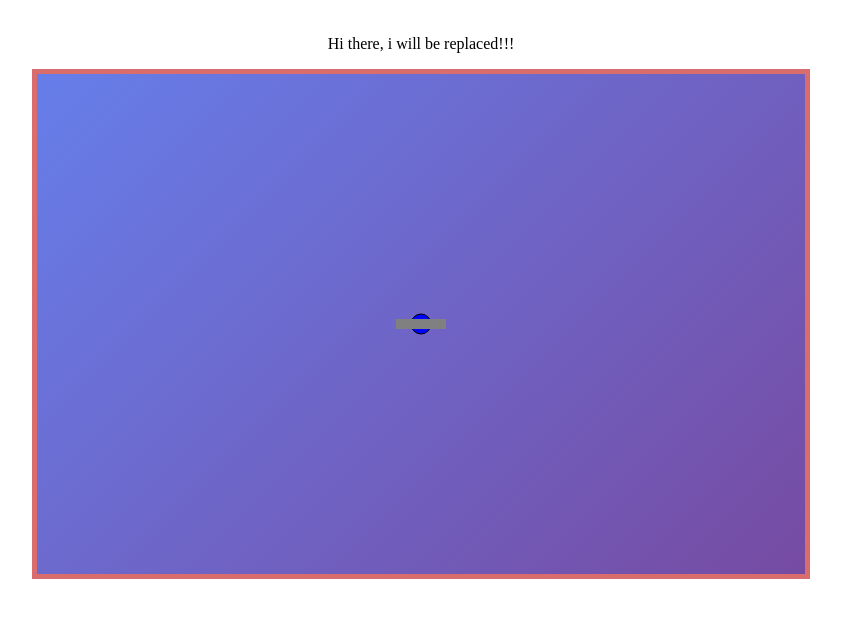
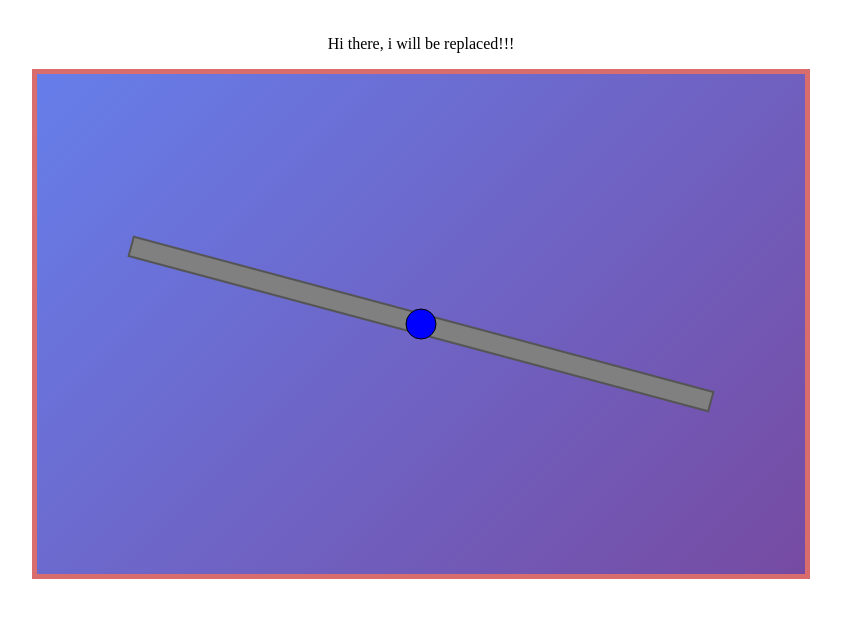
Before and after one commit to ScorpQ/seesaw-simulation-cansin-lale, a plain HTML site: page index.html in a window 1280 px wide. Shown: the part 69-686 px from the top of the page, without its empty margins (227-1068 px from the left). Drawn offline with Linux system fonts and the light colour scheme.

Commit message:
feat(angle): Static angle setted to seesaw. Trying to understand how works the rotating.

```diff
--- a/main.js
+++ b/main.js
@@ -19,24 +19,28 @@ let seeSaw = {
 function drawPivotPoint() {
     context.fillStyle = pivot.color;
     context.beginPath();
-    context.arc(pivot.x, pivot.y, 10, 0, Math.PI * 2);
+    context.arc(pivot.x, pivot.y, 15, 0, Math.PI * 2);
     context.fill();
     context.stroke();
 }
 
 function drawSeesaw() {
+    context.save();
+    context.translate(pivot.x, pivot.y);
     context.fillStyle = seeSaw.color;
-    context.beginPath();
-    context.fillRect(seeSaw.x-25, seeSaw.y-5, 50, 10);
-    context.fill();
-    context.stroke();
+    context.strokeStyle = '#555';
+    context.lineWidth = 2;
+    context.rotate(15 * Math.PI / 180);
+    context.fillRect(-600 / 2, -20 / 2, 600, 20);
+    context.strokeRect(-600 / 2, -20 / 2, 600, 20);
+    context.restore();
 }
 
 function updateGameArea() {
     clear();
 
+    drawSeesaw();
     drawPivotPoint();
-    drawSeesaw();
     //console.log("running")
 }
 
@@ -45,8 +49,8 @@ function clear() {
 }
 
 function main() {
+    drawSeesaw();
     drawPivotPoint();
-    drawSeesaw();
-    this.interval = setInterval(updateGameArea, 20);
+    //this.interval = setInterval(updateGameArea, 20);
 }
 main();
```
Also changed, not shown: index.html (indentation only).
